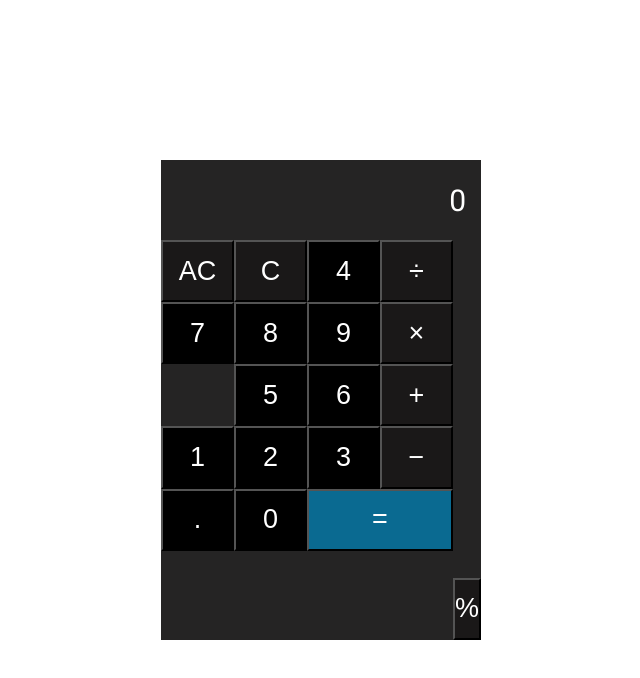
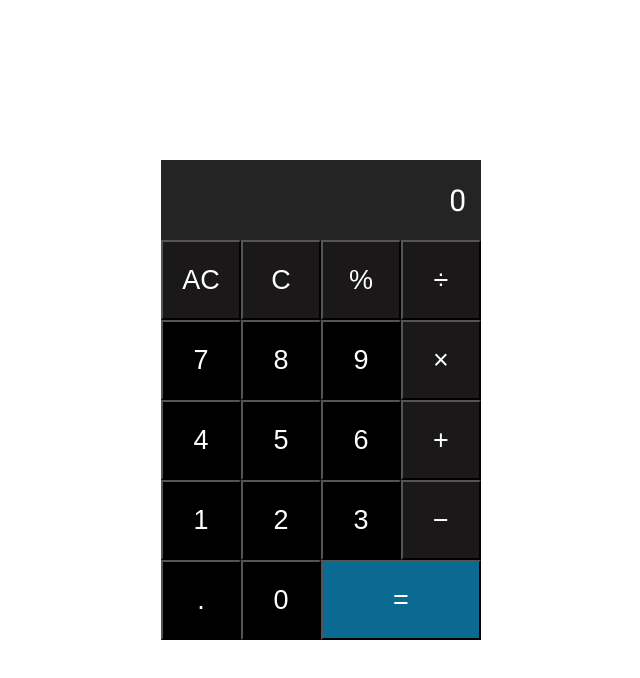
Before and after one commit to mikeyxx/calc-app, a plain HTML site: page index.html in a window 1280 px wide. Shown: the whole page, without its empty margins (319-959 px from the left). Drawn offline with nearby package versions, Linux system fonts and the light colour scheme; files that its build step writes are made by us from their sources.

Commit message:
Update style.scss

```diff
--- a/style.scss
+++ b/style.scss
@@ -117,7 +117,7 @@ body {
     grid-template-columns: repeat(4, 1fr);
     grid-template-rows: repeat(5, auto);
     grid-template-areas:
-    'ac del remainder divide'
+    'ac del percent divide'
     'seven eight nine times'
     'four five six plus'
     'one two three minus'
```
